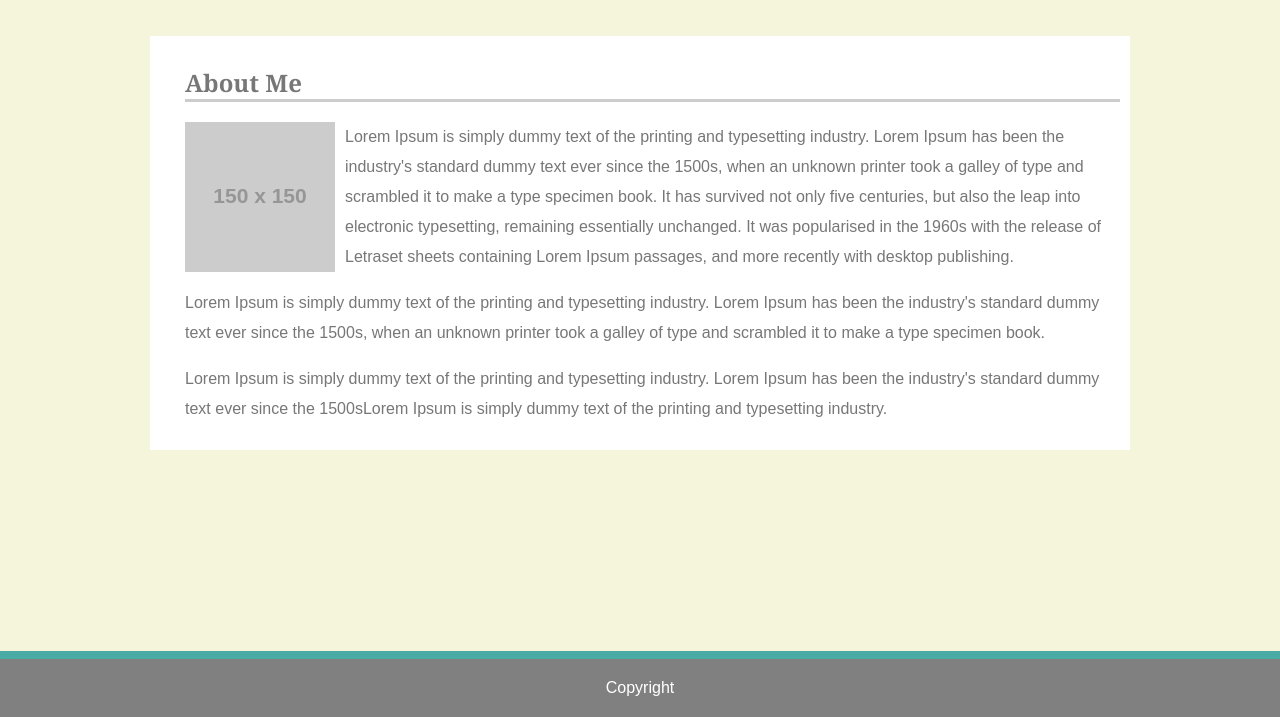
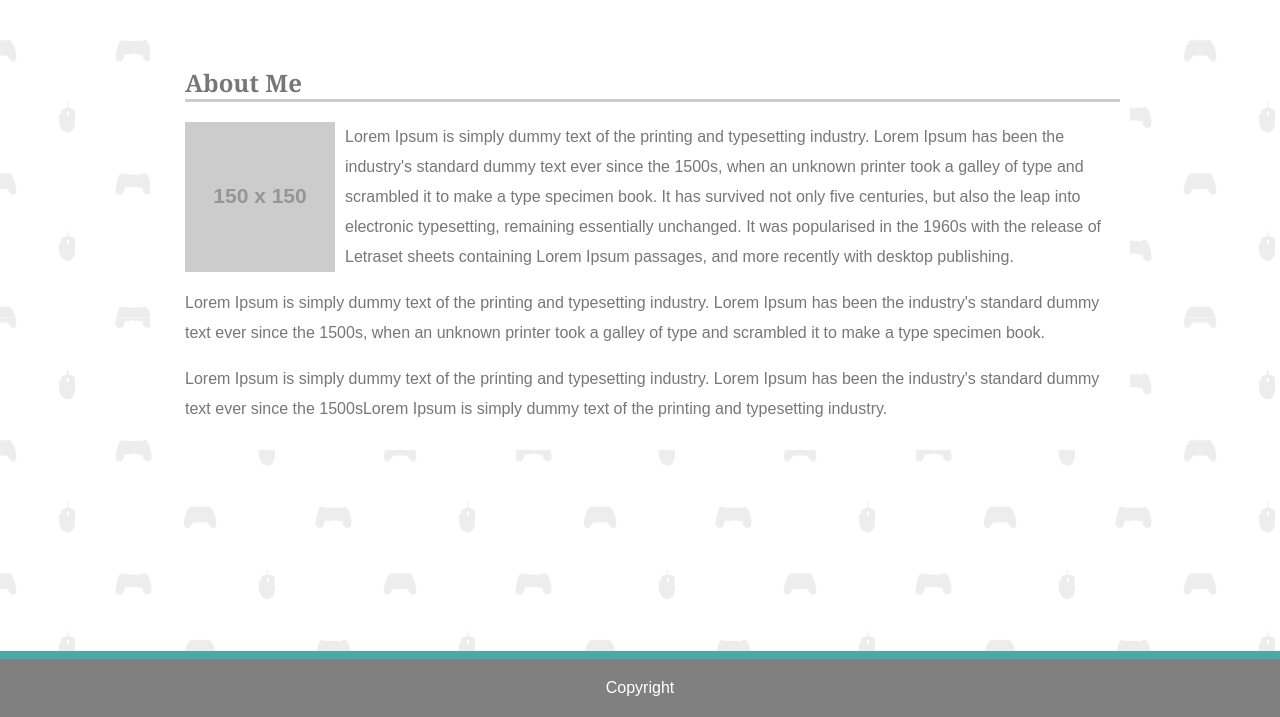
Before and after one commit to longtran1992/Basic-Portfolio, a plain HTML site: page index.html in a window 1280 px wide. Shown: the part 83-800 px from the top of the page. Drawn offline with Linux system fonts and the light colour scheme; placeholder pictures from the web are drawn by us.

Commit message:
add background image, will fix position later

```diff
--- a/assets/css/style.css
+++ b/assets/css/style.css
@@ -3,11 +3,11 @@ h1, h2, header {
 }
 html {
     height: 100%;
+    background-image: url(../images/gaming-pattern.png);
 }
 body {
      margin: auto;
      overflow-x: hidden;
-     background-color: beige;
      display: flex;
      flex-direction: column;
      font-family: Arial, Helvetica, sans-serif;
```
Also changed, not shown: assets/images/gaming-pattern.png (added).
